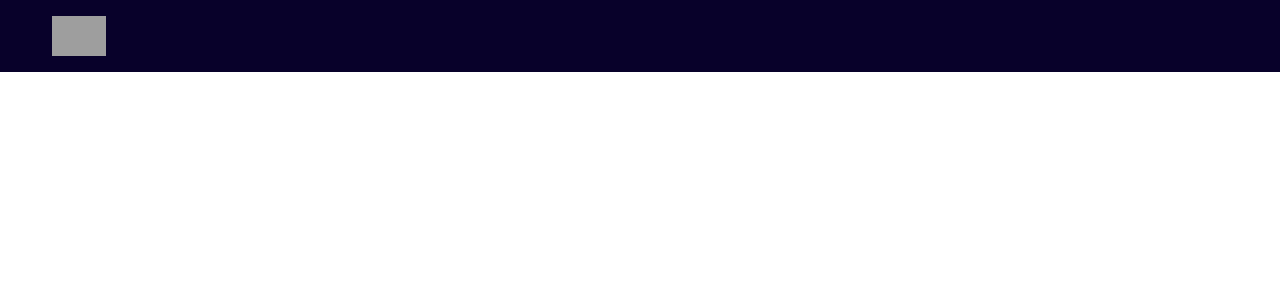
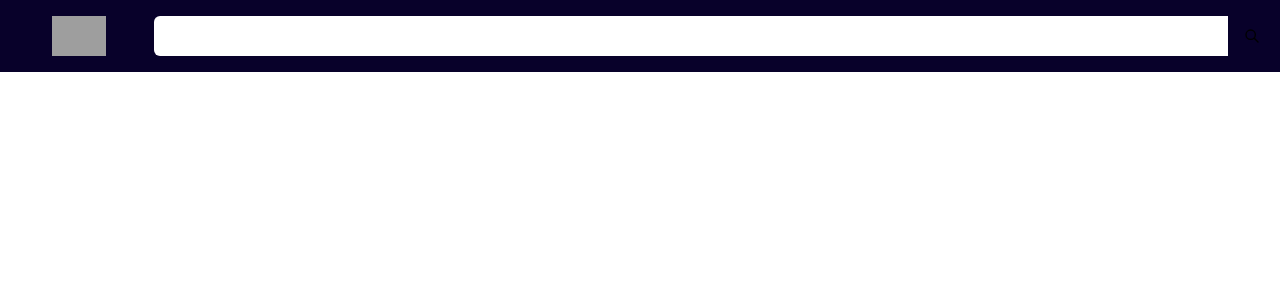
Before and after one commit to MendesFilipe/ecommerce_liven_tech, a Next.js app: page / in a window 1280 px wide. Shown: the top 300 px of the page. Built offline with nearby package versions, Linux system fonts and the light colour scheme; grey boxes are pictures that could not be loaded.

Commit message:
:hammer: [Feat] Field of Search In Component Header

```diff
--- a/src/components/Header/index.tsx
+++ b/src/components/Header/index.tsx
@@ -15,6 +15,15 @@
             className='cursor-pointer'
           />
         </div>
+
+        {/* Search */}
+        <div className='hidden sm:flex items-center h-10 rounded-md flex-grow cursor-pointer bg-green hover:bg-orange'>
+          <input
+            className='p-2 h-full w-6 flex-grow flex-shrink rounded-l-md focus:outline-none px-4'
+            type='text'
+          />
+          <SearchIcon className='h-12 p-4' />
+        </div>
       </div>
     </header>
   );
```
